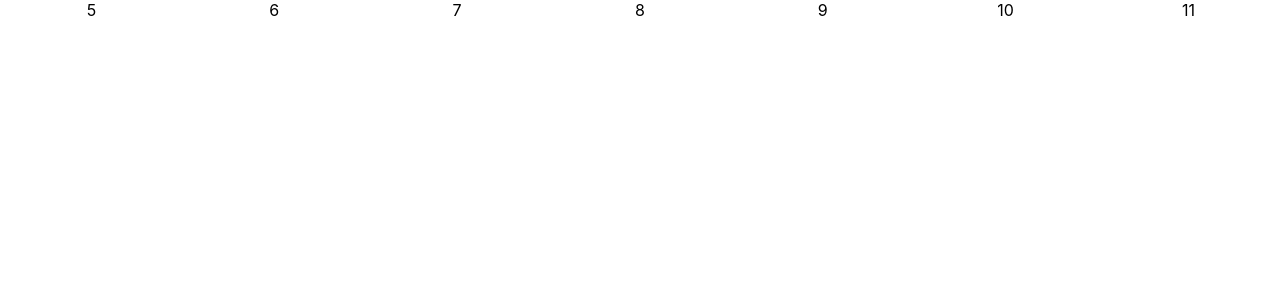
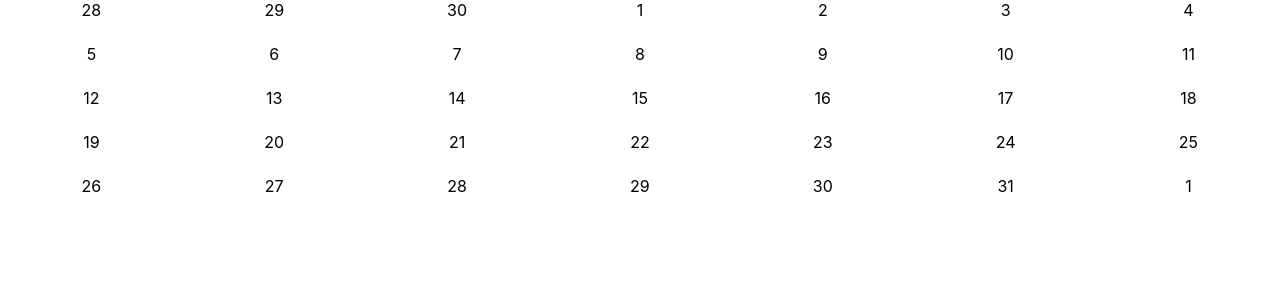
Before and after one commit to dsuccar/schedule_front, a React (Create React App) app: page / in a window 1280 px wide. Shown: the top 300 px of the page. Built offline with nearby package versions, Linux system fonts and the light colour scheme.

Commit message:
selected calendar date working

```diff
--- a/src/components/Calendar.js
+++ b/src/components/Calendar.js
@@ -1,30 +1,48 @@
+import React, {useEffect, useState} from 'react'
 import moment from 'moment'
-import "../App.css"
+import "../styles.css"
 
 export default function Calendar(){
+  const [calendar, setCalendar] = useState([])
+  const [value, setValue] = useState(moment())
 
-  const value = moment()
-  const startDay = value.clone().startOf("week")
-  const endDay = value.clone().endOf("week")
+
+  // const startDay = value.clone().startOf("week")
+  // const endDay = value.clone().endOf("week")
+  const startDay = value.clone().startOf("month").startOf("week")
+  const endDay = value.clone().endOf("month").endOf("week")
+
+
+
+  useEffect(()=> {
+  const a = []
   const day = startDay.clone().subtract(1, "day")
 
-  const calendar = []
-
   while(day.isBefore(endDay, "day")) {
-    calendar.push(
+    a.push(
       Array(7)
        .fill(0)
        .map(() => day.add(1, "day").clone())
     )
   }
 
+  setCalendar(a)
+  },[value])
 
 
+
+console.log(value)
   return(
+
   <div className="calendar">
-    {calendar.map((week) =>
-        (<div>{week.map ((day)=>(
-            <div className="day">{day.format("D").toString()}</div>
+    {calendar.map((week) => (
+        <div>
+          {week.map ((day) => (
+            <div className= "day" onClick= {() => setValue(day)}>
+              <div
+                className= {value.isSame(day, "day") ? "selected" : ""}
+                >{day.format("D").toString()}</div>
+            </div>
             ))}
         </div>
       ))}
--- a/src/components/Home.js
+++ b/src/components/Home.js
@@ -2,6 +2,7 @@
 // import { useRecoilState } from 'recoil'
 // import { usernameState } from '../atoms'
 import Calendar from './Calendar'
+import '../App.css'
 
 
 
--- /dev/null
+++ b/src/styles.css
@@ -0,0 +1,12 @@
+.calendar .day {
+  position: relative;
+  width: calc(100%/7);
+  height: 44px;
+  display: inline-block;
+  background-color: white;
+  padding: 0;
+  margin: 0;
+  box-sizing: border-box;
+  z-index: 1;
+  text-align: center;
+}
```
